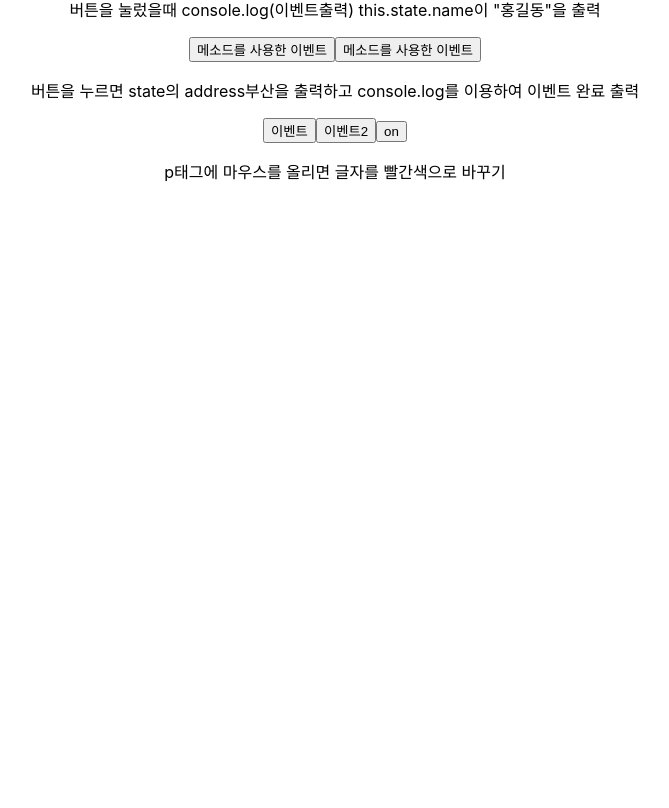
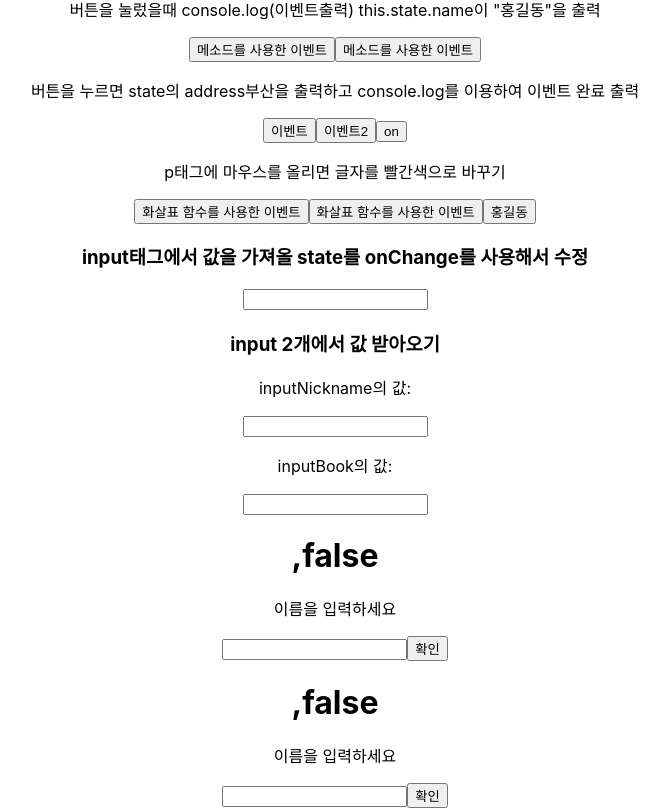
Before and after one commit to djdjdjdfh1/React, a React (Create React App) app in the folder first-react/: page / in a window 1280 px wide. Shown: the part 1065-1873 px from the top of the page, without its empty margins (305-974 px from the left). Before the commit the page ends 1264 px from the top, so only its background shows below. Built offline with nearby package versions, Linux system fonts and the light colour scheme; the HTML template or start-up script is replaced by a standard one.

Commit message:
0331 react

```diff
--- a/first-react/src/App.js
+++ b/first-react/src/App.js
@@ -11,6 +11,7 @@ import OtherComp from './components/OtherComp';
 
 import StateComp from './components/StateComp';
 import EventComp from './components/EventComp';
+import LoginCompo from './components/LoginCompo';
 
 // 리액트에서 오류가 뜨는 이유
 // 1. 존재하지 않는 컴퍼넌트 출력
@@ -41,6 +42,14 @@ function App() {
 
       {/* 이벤트 */}
       <EventComp/>
+
+      {/* LoginComp 작성후
+        state: name , login: false
+        <input>에서 name 받아오기
+        <button>에서 login true 만들기
+        <h1> name 출력 > login값이 true일때 화면에 출력
+      */}
+      <LoginCompo/>
     </div>
   );
 }
--- a/first-react/src/components/EventComp.jsx
+++ b/first-react/src/components/EventComp.jsx
@@ -8,7 +8,10 @@ export class EventComp extends Component {
             name: "홍길동",
             address: "부산",
             toggle: true,
-            color: ""
+            color: "",
+            input: "",
+            inputNickname: "",
+            inputBook: ""
         }
 
         // 메소드에 .bind로 묶어서 this전달
@@ -44,8 +47,36 @@ export class EventComp extends Component {
       }
 
     // this.setState 통해서 컬러값 수정
-    changeColor() {
-        this.setState({color: "red"});
+    changeColor(e) {
+        // e.type을 통해서 setState에 값 다르게 넣을수 있다
+        // onMouseLeave에 changeColor를 추가하여
+        // onMouseLeave 이벤트가 발생했을때는 color: ""
+
+        if(e.type === "mouseenter") {
+            this.setState({color: "red"});
+        } else if(e.type === "mouseleave") {
+            this.setState({color: ""})
+        }
+        console.log(e.type);
+    }
+
+    // 화살표 함수를 가지는 메소드
+    // 메소드 이름에 화살표 함수 작성
+    arrowPrint = () => {
+      console.log("이벤트 실행");
+      console.log(this.state.name);
+    }
+
+    changeName = () => {
+      this.setState({name: "성춘향"})
+    }
+
+    // onchange 공용메소드
+    onInputChange= (e) => {
+        // inputNickname을 그대로 사용 > inputNickname에만 값이 들어감
+        // e.target.name : name속성값을 가져와서 사용
+        // 변수값을 사용하려면 [] 사용가능
+        this.setState({[e.target.name] : e.target.value})
     }
 
   render() {
@@ -135,10 +166,67 @@ export class EventComp extends Component {
           */}
           <p
           onMouseEnter={this.changeColor}
+          onMouseLeave={this.changeColor}
           style = {{color: this.state.color}}
           >
             p태그에 마우스를 올리면 글자를 빨간색으로 바꾸기
           </p>
+
+          {/* 화살표함수로 메소드 만들어서 사용하기 */}
+          <button
+          onClick={this.arrowPrint}
+          >
+            화살표 함수를 사용한 이벤트
+          </button>
+
+          <button
+          onClick={()=>{
+            console.log("이벤트 실행");
+            console.log(this.state.name);
+          }}
+          >
+            화살표 함수를 사용한 이벤트
+          </button>
+
+          {/* 화살표 함수를 이용해서
+            버튼을 클릭했을때 name값을 성춘향으로 바꾸기
+          */}
+          <button
+          onClick={this.changeName}
+          >
+            {name}
+          </button>
+
+          {/* form - input 태그의 값 사용하기 */}
+          <h3>input태그에서 값을 가져올 state를 onChange를 사용해서 수정</h3>
+          <p>{this.state.input}</p>
+          <input
+          type="text"
+          onChange={(e) => {
+            console.log(e.target.value)
+            this.setState({input: e.target.value})
+            // setState는 비동기로 움직이므로
+            // 바로 state에 접근해서 값을 출력하면 이전값이 나온다
+            console.log("input",this.state.input)
+          }}
+          />
+
+          {/* change 공용함수 만들기 : 사용하지않아도 상관x */}
+          <h3>input 2개에서 값 받아오기</h3>
+          <p>inputNickname의 값: {this.state.inputNickname}</p>
+          <input
+           name= 'inputNickname' // state의 속성이름과 동일
+           type="text"
+           onChange={ this.onInputChange }
+           />
+           <p>inputBook의 값: {this.state.inputBook}</p>
+           <input
+           name='inputBook'
+           type="text"
+           onChange={ this.onInputChange }
+           />
+
+
       </div>
     )
   }
--- /dev/null
+++ b/first-react/src/components/LoginCompo.jsx
@@ -0,0 +1,58 @@
+import React, { Component } from 'react'
+
+export class LoginCompo extends Component {
+  // state 생성
+  constructor(props) {
+    super(props);
+    this.state = {
+      name : "",
+      login : false
+    }
+  }
+
+  // inputChange
+  inputChange = (e) => {this.setState({name: e.target.value})};
+
+  // loginMethod
+  loginMethod = () =>{this.setState({login : true})}
+
+  render() {
+    const {name, login} = this.state;
+    return (
+      <div>
+        <h1 stlye={ login ? {display:"block"} : {display: "none"} }>
+          {name},{login ? "true" : "false"}
+        </h1>
+        <p>이름을 입력하세요</p>
+        <input
+        type="text"
+        onChange={this.inputChange}
+        />
+        <button
+        onClick={this.loginMethod}
+        >
+          확인
+        </button>
+
+        <div>
+        <h1 stlye={ {display: "none"} }>
+          {name},{login ? "true" : "false"}
+        </h1>
+        <p>이름을 입력하세요</p>
+        <input
+        type="text"
+        onChange={this.inputChange}
+        />
+        <button
+        onClick={this.loginMethod}
+        >
+          확인
+        </button>
+        </div>
+
+      </div>
+    )
+  }
+}
+
+export default LoginCompo
```
